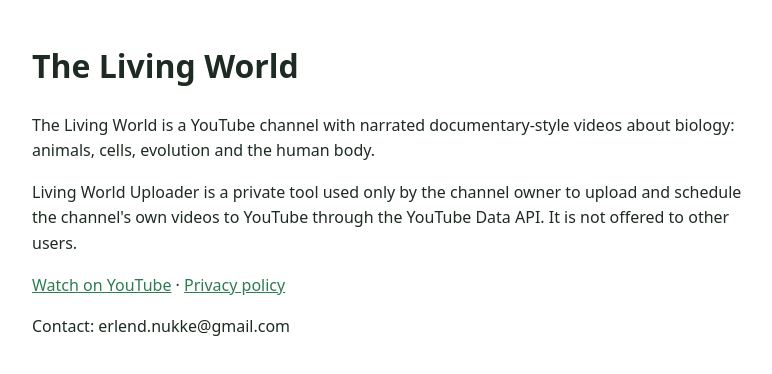
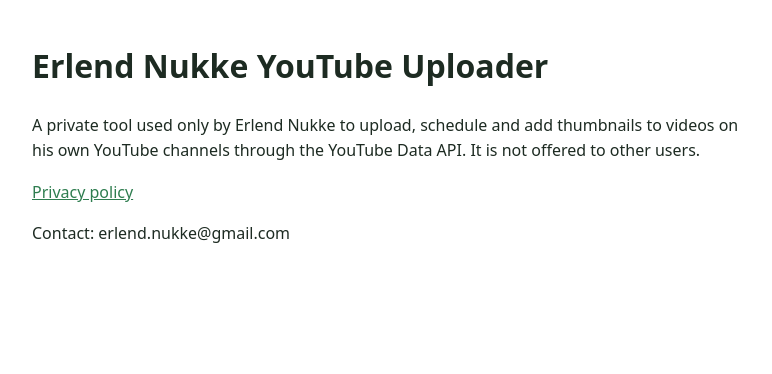
Before and after one commit to ErlendNukke/youtube-uploader, a plain HTML site: page index.html in a window 1280 px wide. Shown: the whole page, without its empty margins (248-1020 px from the left). Drawn offline with Linux system fonts and the light colour scheme.

Commit message:
Make uploader site general

```diff
--- a/index.html
+++ b/index.html
@@ -1,8 +1,7 @@
-<!doctype html><html lang="en"><head><meta charset="utf-8"><meta name="viewport" content="width=device-width,initial-scale=1"><title>The Living World</title>
+<!doctype html><html lang="en"><head><meta charset="utf-8"><meta name="viewport" content="width=device-width,initial-scale=1"><title>Erlend Nukke YouTube Uploader</title>
 <style>body{font-family:system-ui,sans-serif;max-width:720px;margin:40px auto;padding:0 20px;line-height:1.6;color:#1d2b22}a{color:#2e7d4f}</style></head><body>
-<h1>The Living World</h1>
-<p>The Living World is a YouTube channel with narrated documentary-style videos about biology: animals, cells, evolution and the human body.</p>
-<p>Living World Uploader is a private tool used only by the channel owner to upload and schedule the channel's own videos to YouTube through the YouTube Data API. It is not offered to other users.</p>
-<p><a href="https://www.youtube.com/channel/UCthp6e3A9Gx-nTaCGBNyF_A">Watch on YouTube</a> · <a href="privacy.html">Privacy policy</a></p>
+<h1>Erlend Nukke YouTube Uploader</h1>
+<p>A private tool used only by Erlend Nukke to upload, schedule and add thumbnails to videos on his own YouTube channels through the YouTube Data API. It is not offered to other users.</p>
+<p><a href="privacy.html">Privacy policy</a></p>
 <p>Contact: erlend.nukke@gmail.com</p>
 </body></html>
```
Also changed, not shown: privacy.html (+4 -4 lines).
